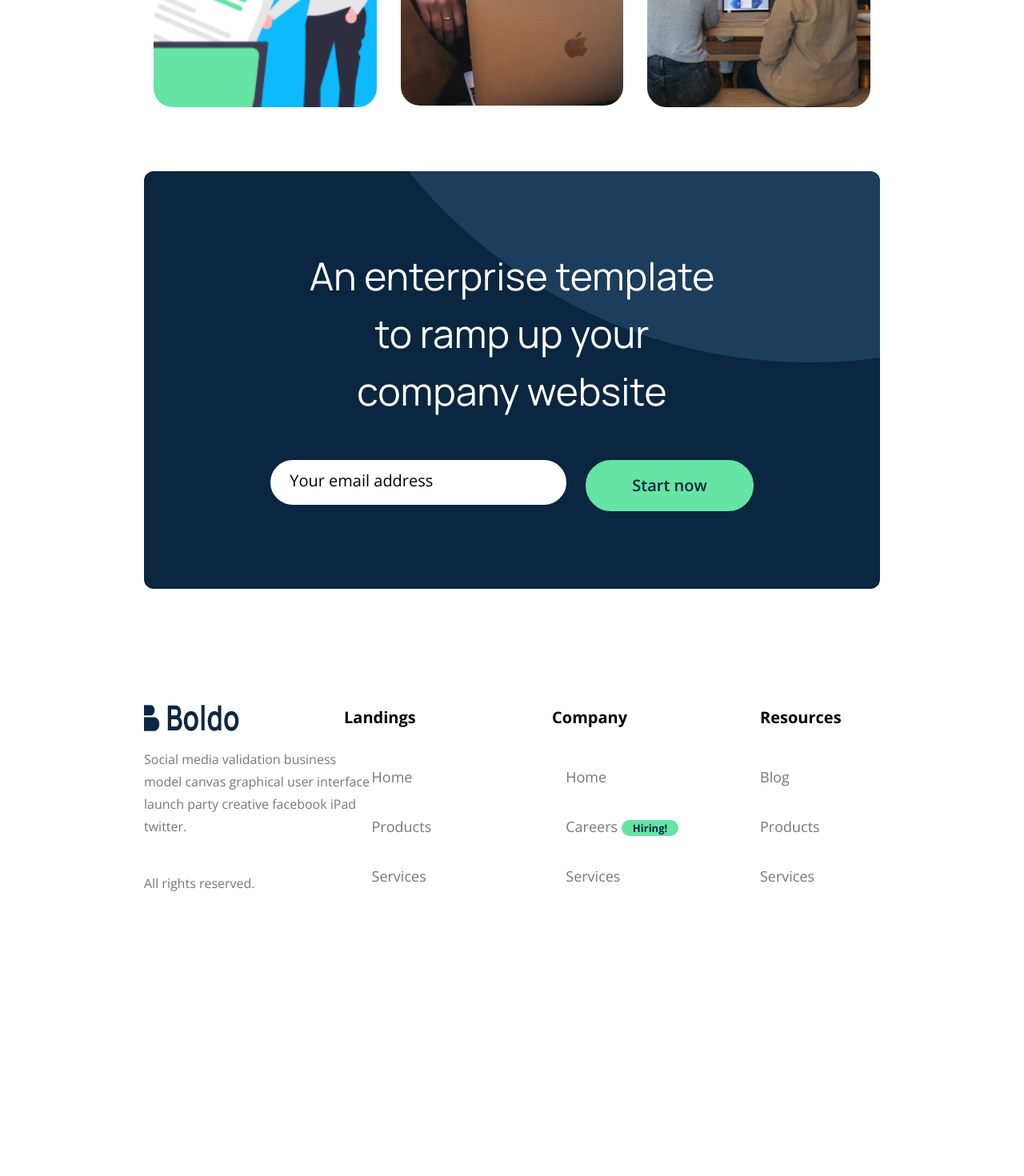
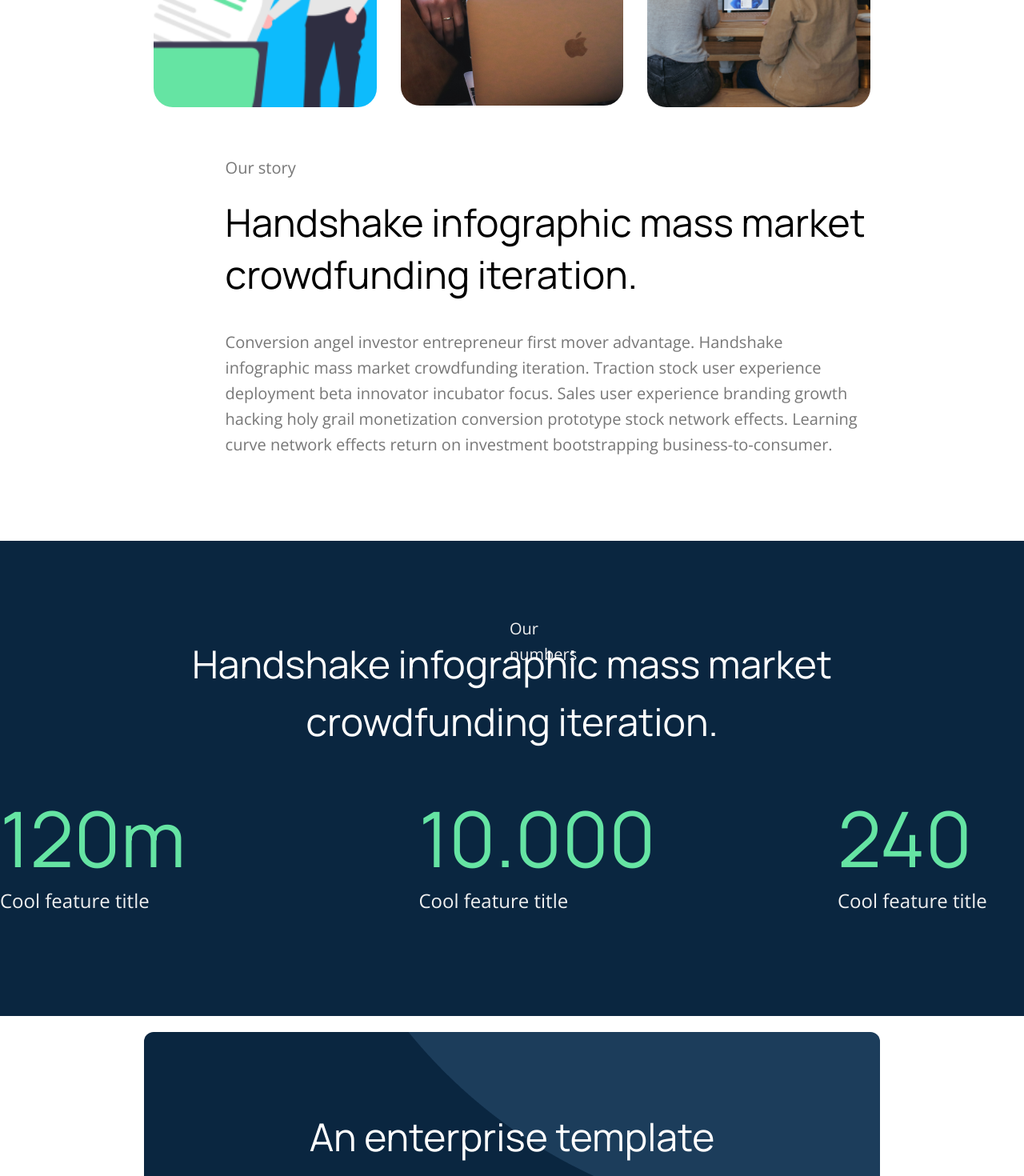
Before and after one commit to olaishola05/Boldo-UI, a React (Create React App) app: page /about in a window 1280 px wide. Shown: the part 921-2391 px from the top of the page at 80% size. Before the commit the page ends 2134 px from the top, so only its background shows below. Built offline with nearby package versions, Linux system fonts and the light colour scheme.

Commit message:
Complete the company story section

```diff
--- a/src/components/About/About.jsx
+++ b/src/components/About/About.jsx
@@ -25,6 +25,49 @@ const About = () => (
         <img src={fileImg} alt="Files" />
         <img src={groupImg} alt="Collaboration in group" />
       </div>
+
+      <div className={styles.story}>
+        <h2>Our story</h2>
+        <h3>Handshake infographic mass market crowdfunding iteration.</h3>
+        <p>
+          Conversion angel investor entrepreneur first mover advantage.
+          Handshake infographic mass market crowdfunding iteration. Traction
+          stock user experience deployment beta innovator incubator focus. Sales
+          user experience branding growth hacking holy grail monetization
+          conversion prototype stock network effects. Learning curve network
+          effects return on investment bootstrapping business-to-consumer.
+        </p>
+      </div>
+    </section>
+
+    <section className={styles.info}>
+      <div>
+        <h2>Our numbers</h2>
+        <h3>Handshake infographic mass market crowdfunding iteration.</h3>
+
+        <div className={styles.infographic}>
+          <div>
+            <h4>
+              120m
+            </h4>
+            <span>Cool feature title</span>
+          </div>
+          <div>
+
+            <h4>
+              10.000
+            </h4>
+            <span>Cool feature title</span>
+          </div>
+          <div>
+
+            <h4>
+              240
+            </h4>
+            <span>Cool feature title</span>
+          </div>
+        </div>
+      </div>
     </section>
   </div>
 );
--- a/src/components/About/About.module.css
+++ b/src/components/About/About.module.css
@@ -77,3 +77,114 @@
     width: 100%;
     height: 632px;
 }
+
+.story{
+    width: 80%;
+    margin: auto;
+}
+
+.story h2{
+    width: 89px;
+    height: 32px;
+    font-family: 'Open Sans';
+    font-style: normal;
+    font-weight: 400;
+    font-size: 20px;
+    line-height: 32px;
+    color: var(--gray-text);
+    margin-bottom: 12px;
+}
+
+.story h3{
+    width: 842px;
+    height: 144px;
+    font-family: 'Manrope', sans-serif;
+    font-style: normal;
+    font-weight: 400;
+    font-size: 48px;
+    line-height: 65px;
+    display: flex;
+    align-items: center;
+    color: #000000;
+    margin-bottom: 30px;
+}
+
+.story p{
+    width: 799px;
+    height: 168px;
+    font-family: 'Open Sans', sans-serif;
+    font-style: normal;
+    font-weight: 400;
+    font-size: 20px;
+    line-height: 32px;
+    color: var(--gray-text);
+    margin-bottom: 96px;
+}
+
+.info{
+    background-color: var(--navyblue);
+}
+
+.info h2{
+    height: 32px;
+    padding: 94px 637px 12px 637px;
+    font-family: 'Open Sans', sans-serif;
+    font-style: normal;
+    font-weight: 400;
+    font-size: 20px;
+    line-height: 32px;
+    color: #F1F1F1;
+    margin-bottom: 12px;
+}
+
+.info h3{
+    width: 842px;
+    height: 144px;
+    font-family: 'Manrope';
+    font-style: normal;
+    font-weight: 400;
+    font-size: 48px;
+    line-height: 72px;
+    display: flex;
+    align-items: center;
+    text-align: center;
+    color: #FFFFFF;
+    margin: auto;
+    margin-bottom: 82px;
+}
+
+.info .infographic{
+    display: flex;
+    justify-content: space-between;
+}
+
+.info .infographic div{
+    display: flex;
+    flex-direction: column;
+    justify-content: center;
+    margin-bottom: 96px;
+}
+
+.info .infographic div h4{
+    width: 233px;
+    height: 56px;
+    font-family: 'Manrope', sans-serif;
+    font-style: normal;
+    font-weight: 400;
+    font-size: 96px;
+    line-height: 56px;
+    color: var(--green);
+    margin-bottom: 32px;
+}
+
+.info .infographic div span{
+    width: 187px;
+    height: 36px;
+    font-family: 'Open Sans', sans-serif;
+    font-style: normal;
+    font-weight: 400;
+    font-size: 24px;
+    line-height: 36px;
+    color: #F1F1F1;
+    margin-bottom: 30px;
+}
```
